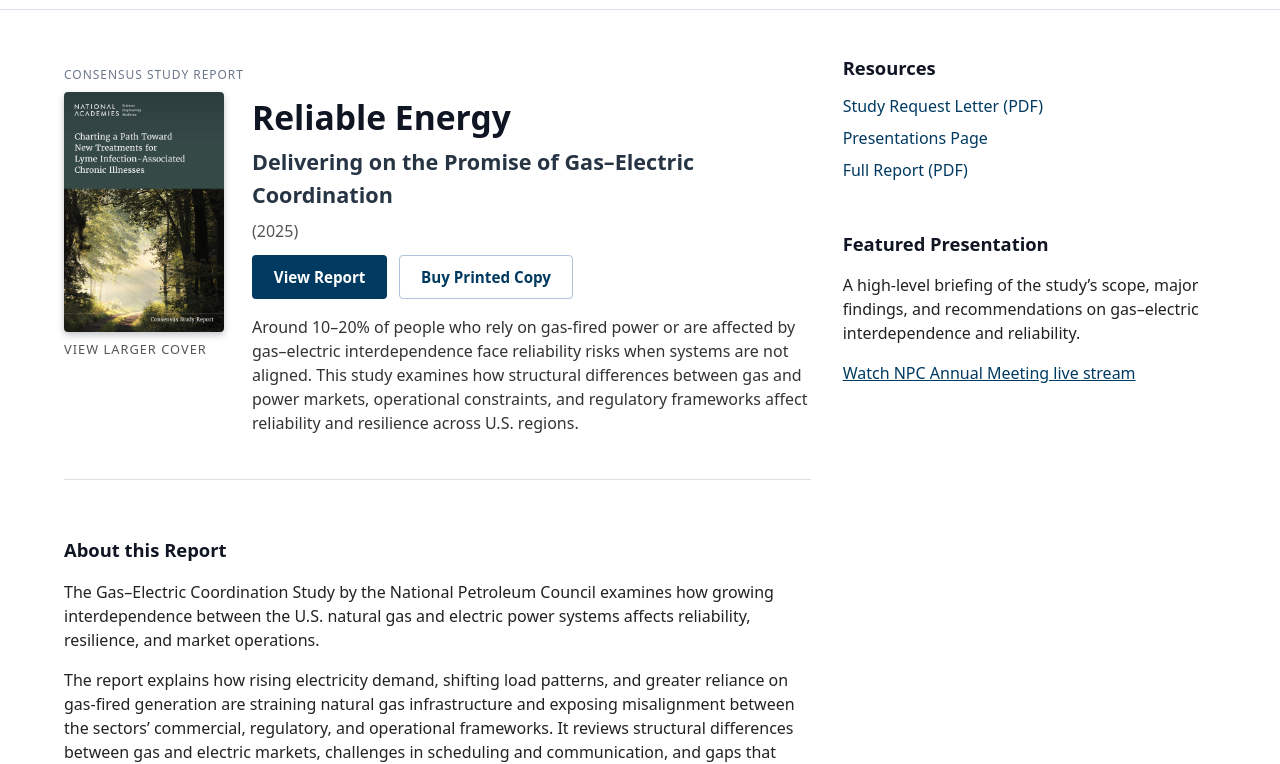
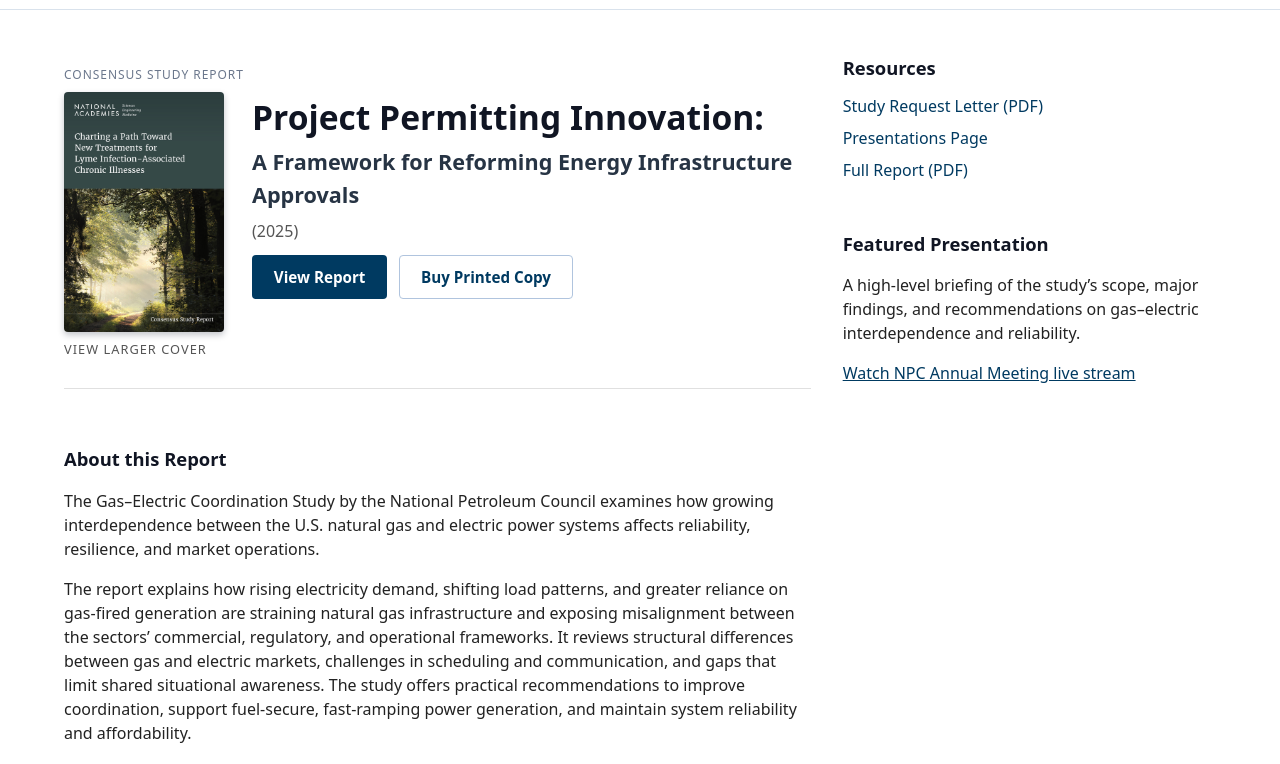
Before and after one commit to NPC-Beach-711/permitting-2025, a plain HTML site: page index.html in a window 1280 px wide. Shown: the part 55-819 px from the top of the page. Drawn offline with Linux system fonts and the light colour scheme.

Commit message:
no hereo

```diff
--- a/index.html
+++ b/index.html
@@ -100,8 +100,8 @@
 
               <!-- Title, subtitle, buttons -->
               <div class="hero-text">
-                <h1>Reliable Energy</h1>
-                <h2>Delivering on the Promise of Gas–Electric Coordination</h2>
+                <h1>Project Permitting Innovation:</h1>
+                <h2>A Framework for Reforming Energy Infrastructure Approvals</h2>
                 <p class="hero-year">(2025)</p>
 
                 <div class="hero-actions">
@@ -123,14 +123,6 @@
                     Buy Printed Copy
                   </a>
                 </div>
-
-                <p class="hero-summary">
-                  Around 10–20% of people who rely on gas-fired power or are affected by gas–electric
-                  interdependence face reliability risks when systems are not aligned. This study
-                  examines how structural differences between gas and power markets, operational
-                  constraints, and regulatory frameworks affect reliability and resilience across
-                  U.S. regions.
-                </p>
               </div>
             </div>
           </section>
```
